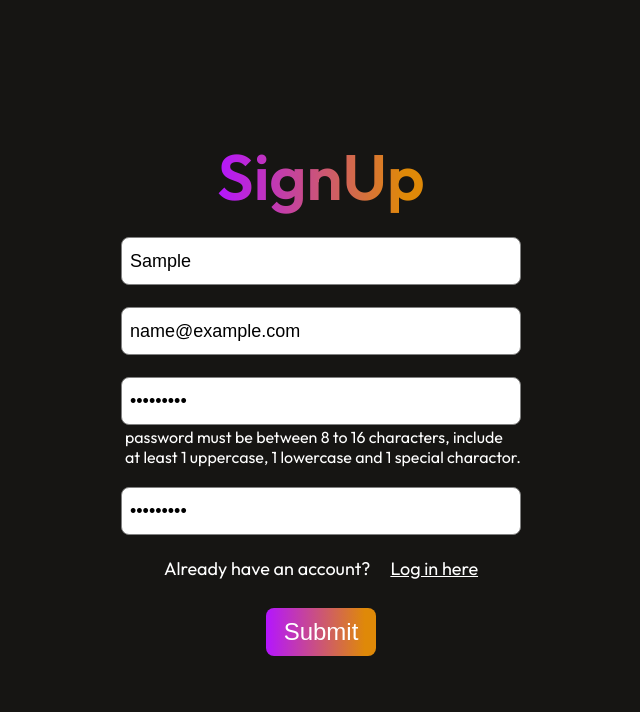
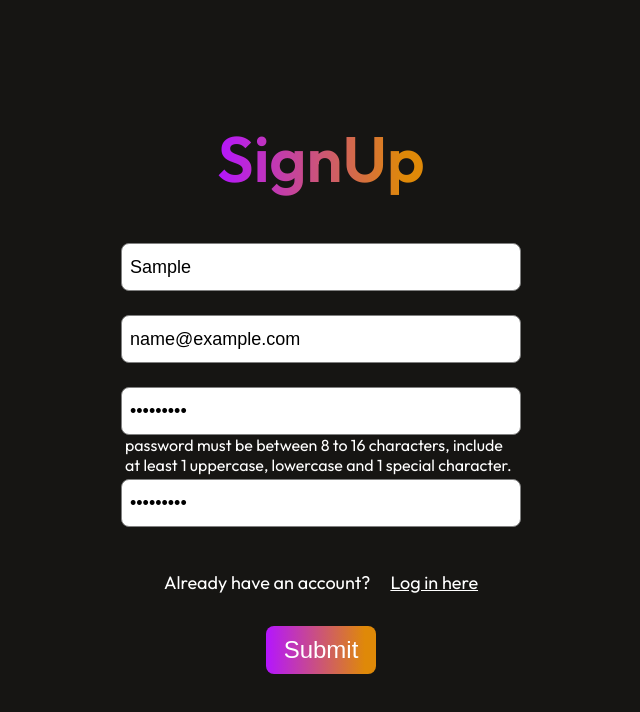
Before and after one commit to AmirEshaghiMoghaddam/Portfolio-Project, a React (Vite) app in the folder Portfolio/: page /register in a window 1280 px wide. Both pictures are taken after typing "Sample", "name@example.com", "Sample123", "Sample123" into the empty fields and a click on the button "Submit". Shown: the top 712 px of the page, without its empty margins (319-959 px from the left). Built offline with nearby package versions, Linux system fonts and the light colour scheme; a web font is replaced by a local one.

Commit message:
register component updated

```diff
--- a/Portfolio/src/Components/Register/Register.css
+++ b/Portfolio/src/Components/Register/Register.css
@@ -4,12 +4,13 @@
   align-items: center;
   justify-content: center;
   height: 100vh;
-  gap: 0px;
+  gap: 4px;
 }
 .signupContainer .titleContainer {
   display: flex;
   flex-direction: column;
   font-family: Outfit;
+  margin-bottom: 40px;
   font-size: 64px;
   font-weight: 600;
   align-items: center;
@@ -32,10 +33,10 @@
   width: 400px;
 }
 
-.signupContainer .inputContainer > .errorLabel {
+.signupContainer .errorLabel {
   font-size: 16px;
-  margin-top: 2px;
-  margin-left: 4px;
+  margin: 0px 4px;
+  visibility: hidden;
 }
 
 .signupContainer .inputContainer > .inputBox {
@@ -63,6 +64,7 @@
   align-items: center;
   font-size: 18px;
   gap: 20px;
+  margin: 20px 0px;
 }
 .signupContainer .goLogin .goLoginPara {
   color: white;
--- a/Portfolio/src/Components/Register/Register.jsx
+++ b/Portfolio/src/Components/Register/Register.jsx
@@ -74,7 +74,7 @@ function Register() {
     ) {
       isproceed = false;
       setErrorPassword(
-        "password must be between 8 to 16 characters, include at least 1 uppercase, 1 lowercase and 1 special charactor."
+        "password must be between 8 to 16 characters, include at least 1 uppercase, lowercase and 1 special character."
       );
     } else if (password !== repeatPassword) {
       isproceed = false;
@@ -90,7 +90,7 @@ function Register() {
         <div className="titleContainer">
           <div>SignUp</div>
         </div>
-        <br />
+        {/* <br /> */}
         <div className="inputContainer">
           <input
             value={userName}
@@ -99,10 +99,18 @@ function Register() {
             onChange={(e) => setUserName(e.target.value)}
             className="inputBox"
           />
-          <div className="errorLabel">{errorUserName}</div>
+          <div
+            style={
+              errorUserName
+                ? { visibility: "visible" }
+                : { visibility: "hidden" }
+            }
+            className="errorLabel"
+          >
+            {errorUserName || "this is a gapfiller error"}
+          </div>
         </div>
 
-        <br />
         <div className="inputContainer">
           <input
             value={email}
@@ -111,9 +119,16 @@ function Register() {
             onChange={(e) => setEmail(e.target.value)}
             className="inputBox"
           />
-          <div className="errorLabel">{errorEmail}</div>
+          <div
+            style={
+              errorEmail ? { visibility: "visible" } : { visibility: "hidden" }
+            }
+            className="errorLabel"
+          >
+            {errorEmail || "this is a gapfiller error"}
+          </div>
         </div>
-        <br />
+
         <div className="inputContainer">
           <input
             value={password}
@@ -123,9 +138,18 @@ function Register() {
             onChange={(e) => setPassword(e.target.value)}
             className="inputBox"
           />
-          <div className="errorLabel">{errorPassword}</div>
+          <div
+            style={
+              errorPassword
+                ? { visibility: "visible" }
+                : { visibility: "hidden" }
+            }
+            className="errorLabel"
+          >
+            {errorPassword || "this is a gapfiller error"}
+          </div>
         </div>
-        <br />
+
         <div className="inputContainer">
           <input
             value={repeatPassword}
@@ -134,16 +158,25 @@ function Register() {
             onChange={(e) => setRepeatPassword(e.target.value)}
             className="inputBox"
           />
-          <div className="errorLabel">{errorRepeatPassword}</div>
+          <div
+            style={
+              errorRepeatPassword
+                ? { visibility: "visible" }
+                : { visibility: "hidden" }
+            }
+            className="errorLabel"
+          >
+            {errorRepeatPassword || "this is a gapfiller error"}
+          </div>
         </div>
-        <br />
+
         <div className="goLogin">
           <p className="goLoginPara">Already have an account?</p>
           <Link to={"/login"} className="goLoginLink">
             Log in here
           </Link>
         </div>
-        <br />
+
         <div className="submitContainer">
           <button className="submitButton" type="submit" value="Submit">
             Submit
```
